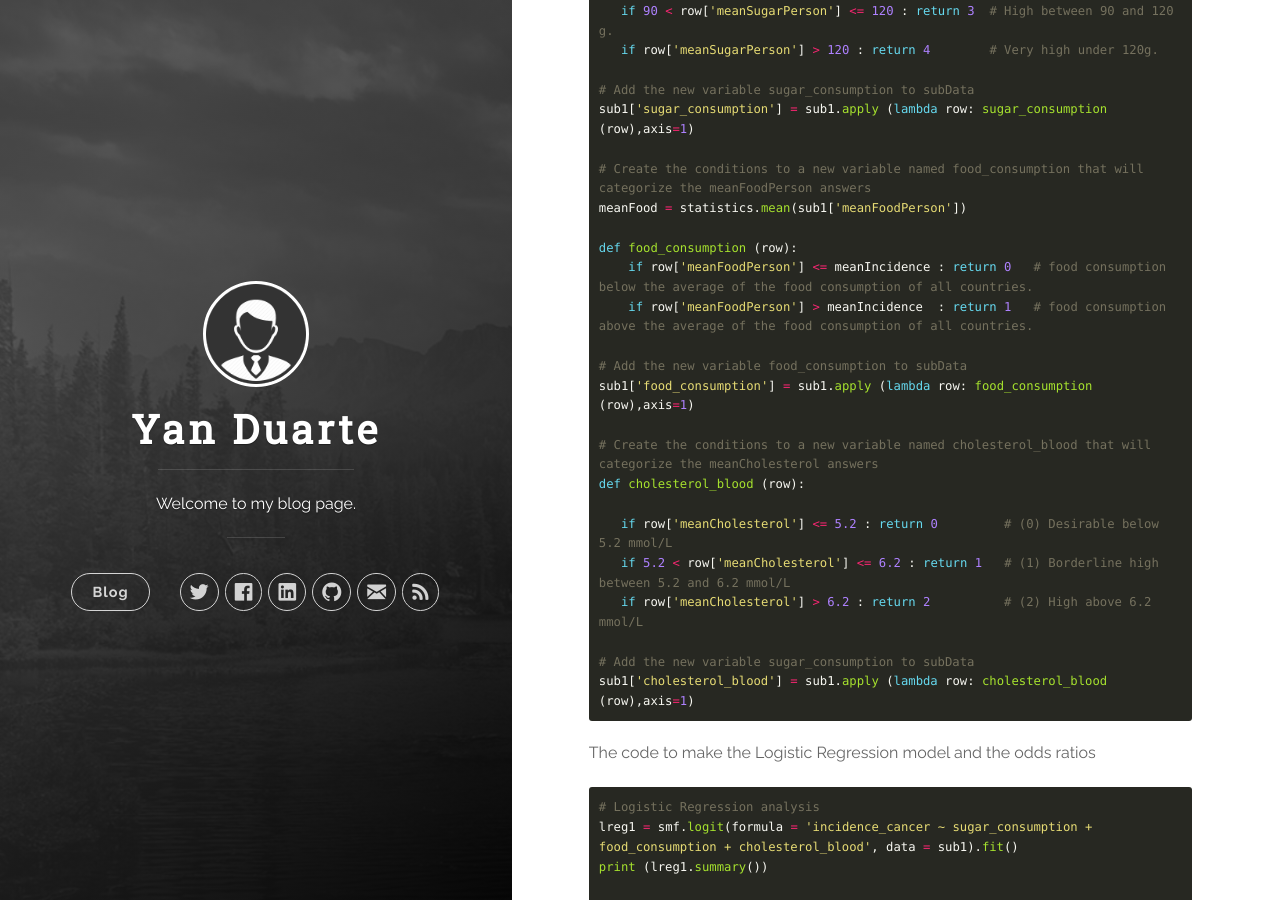
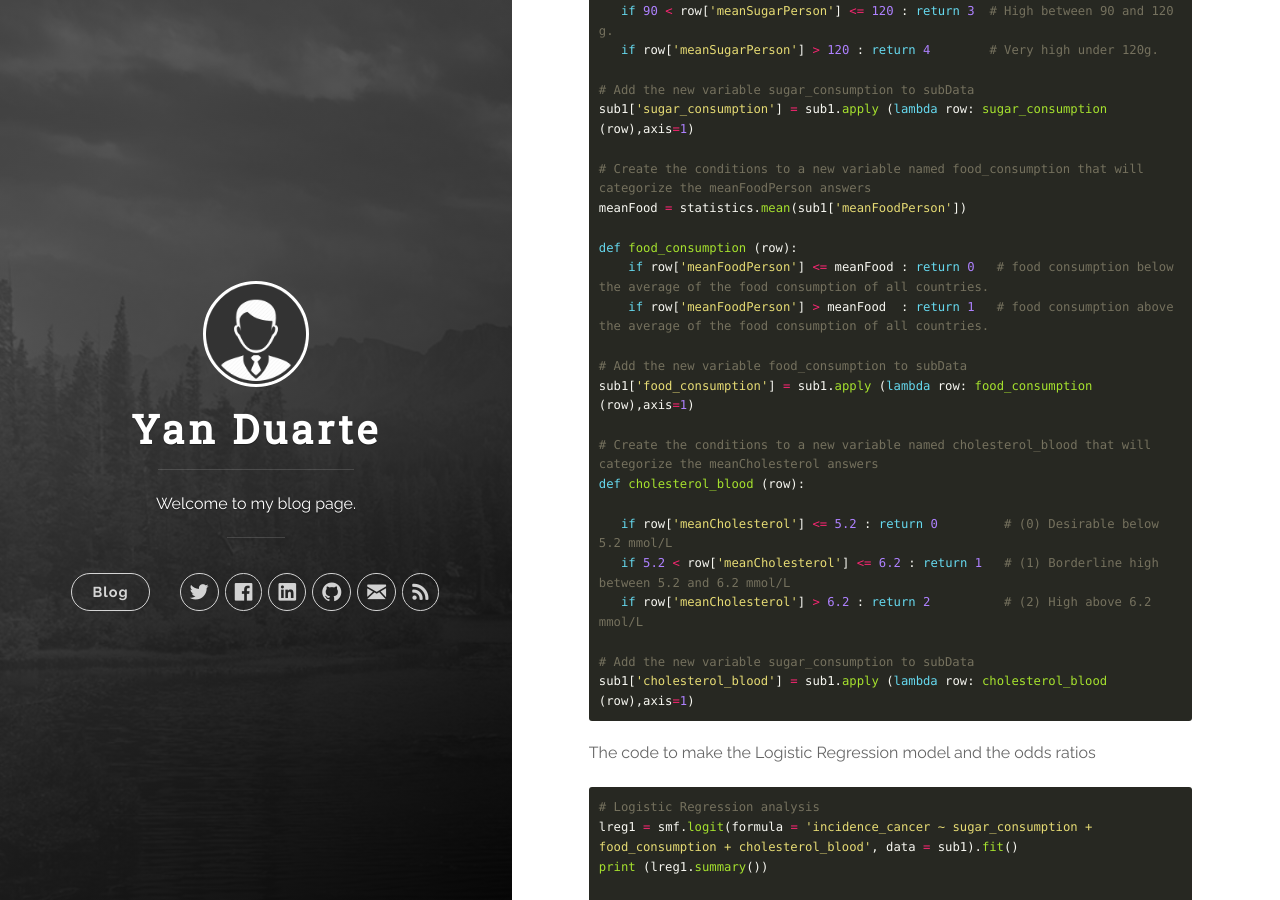
Before and after one commit to yan-duarte/yan-duarte.github.io, a Jekyll site: the page built from _posts/2016-09-24-RMP-Assignment4.md, in a window 1280 px wide and 900 px high, scrolled down 2829 px. Built offline with Jekyll 4.4.1, drawn with Linux system fonts in a browser that asks for light colours; nearby versions of some CDN libraries.

Commit message:
Updated 2016-09-24-RMP-Assignment4.md

```diff
--- a/_posts/2016-09-24-RMP-Assignment4.md
+++ b/_posts/2016-09-24-RMP-Assignment4.md
@@ -107,8 +107,8 @@ sub1['sugar_consumption'] = sub1.apply (lambda row: sugar_consumption (row),axis
 meanFood = statistics.mean(sub1['meanFoodPerson'])
 
 def food_consumption (row):
-    if row['meanFoodPerson'] <= meanIncidence : return 0   # food consumption below the average of the food consumption of all countries.
-    if row['meanFoodPerson'] > meanIncidence  : return 1   # food consumption above the average of the food consumption of all countries.
+    if row['meanFoodPerson'] <= meanFood : return 0   # food consumption below the average of the food consumption of all countries.
+    if row['meanFoodPerson'] > meanFood  : return 1   # food consumption above the average of the food consumption of all countries.
 
 # Add the new variable food_consumption to subData
 sub1['food_consumption'] = sub1.apply (lambda row: food_consumption (row),axis=1)
```
